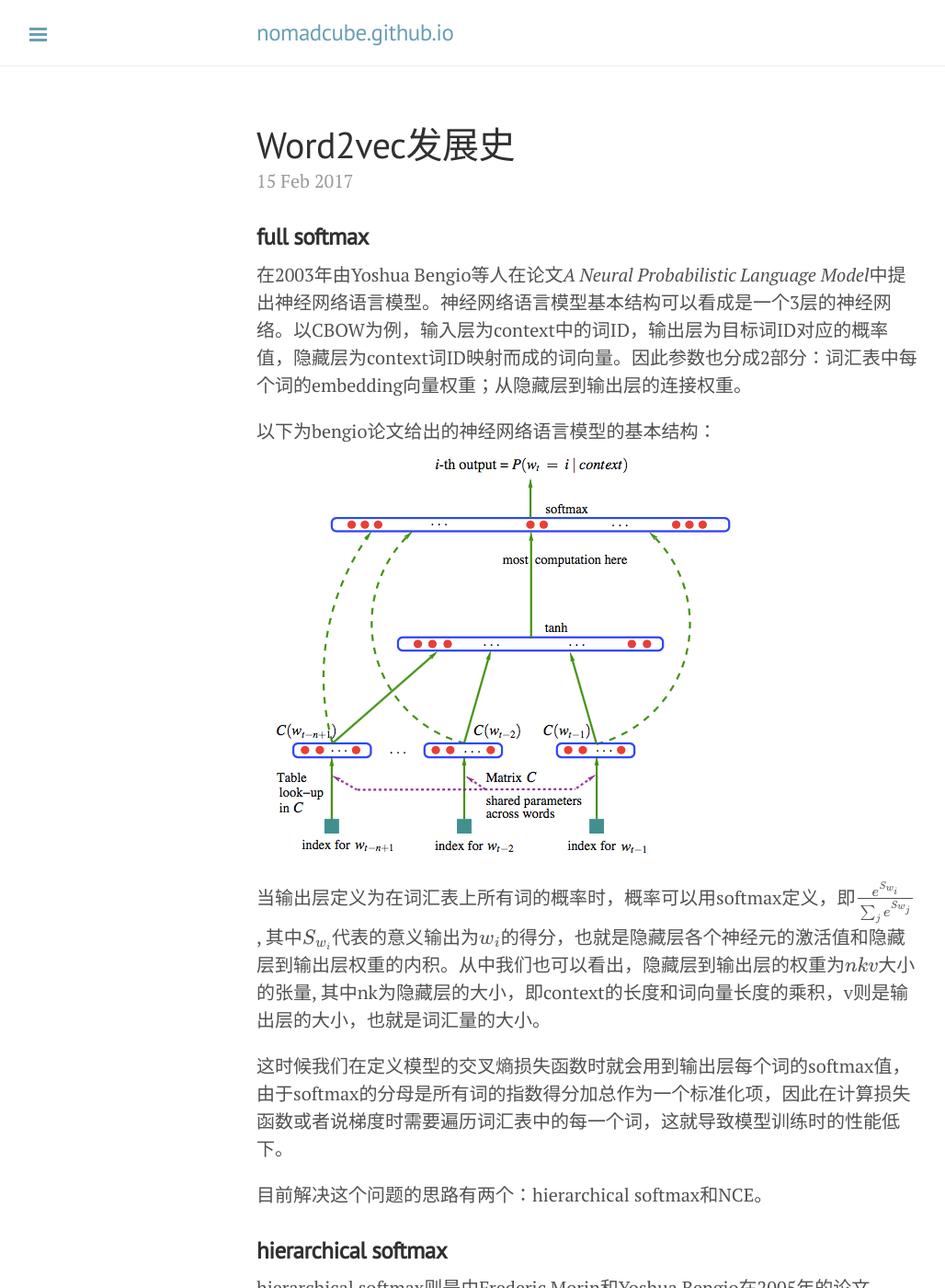
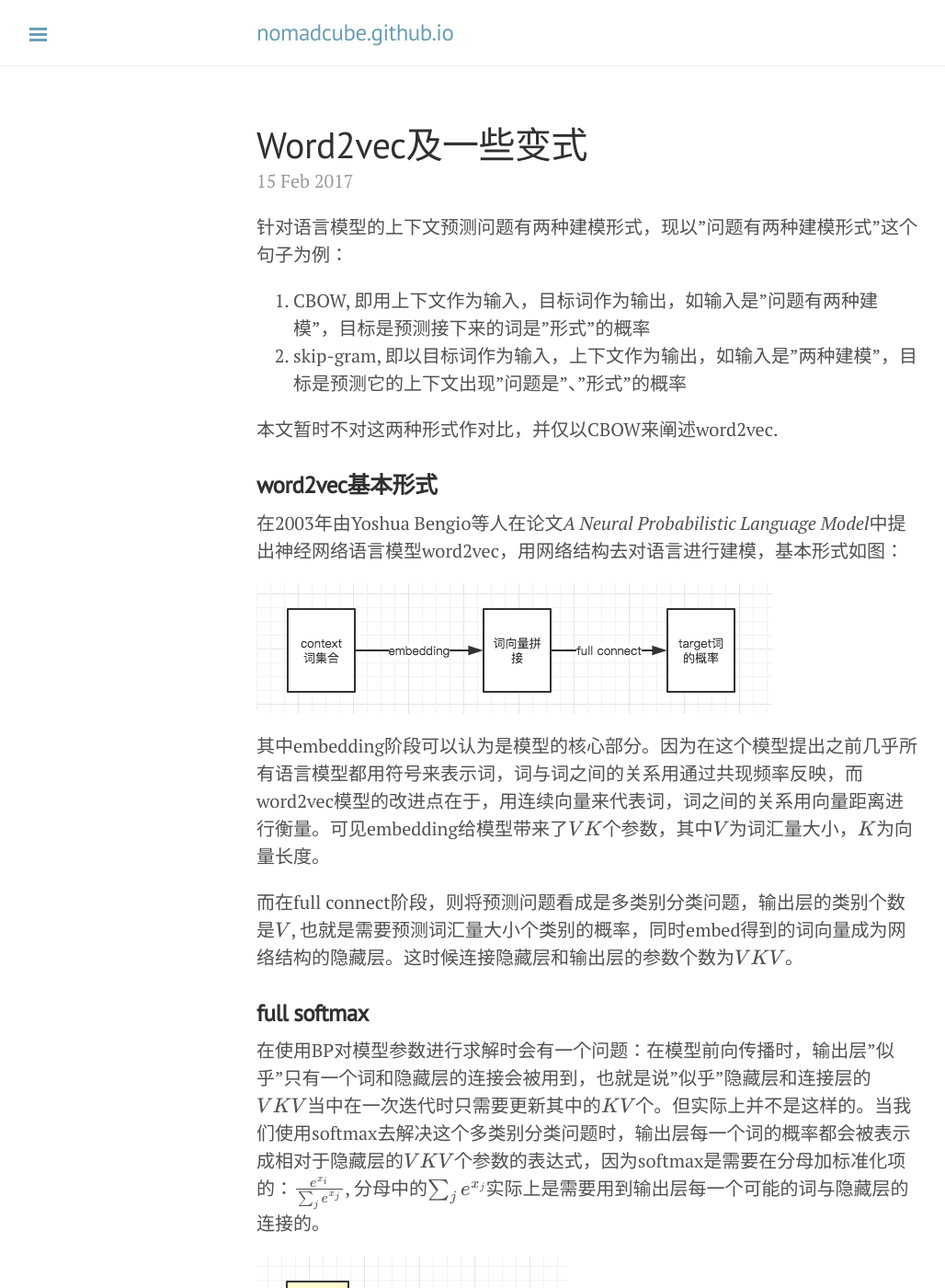
Before and after one commit to nomadcube/nomadcube.github.io, a Jekyll site: the page built from _posts/2017-02-15-word2vec及一些变式.md, in a window 1280 px wide and 1400 px high. Shown: the whole window at 92% size, without its empty margins (1-1029 px from the left). Built offline with Jekyll 4.4.1, drawn with Linux system fonts in a browser that asks for light colours; formulas are drawn with MathJax 3; comment, search, counter and statistics services are not loaded; some of the changed text lies outside the part shown.

Commit message:
新文章

```diff
--- a/_posts/2017-02-15-word2vec发展史.md
+++ b/_posts/2017-02-15-word2vec及一些变式.md
@@ -3,17 +3,28 @@ layout: post
 tags: 深度学习
 ---
 
+针对语言模型的上下文预测问题有两种建模形式，现以"问题有两种建模形式"这个句子为例：
+
+1. CBOW, 即用上下文作为输入，目标词作为输出，如输入是"问题有两种建模"，目标是预测接下来的词是"形式"的概率
+2. skip-gram, 即以目标词作为输入，上下文作为输出，如输入是"两种建模"，目标是预测它的上下文出现"问题是"、"形式"的概率
+
+本文暂时不对这两种形式作对比，并仅以CBOW来阐述word2vec.
+
+### **word2vec基本形式**
+在2003年由Yoshua Bengio等人在论文*A Neural Probabilistic Language Model*中提出神经网络语言模型word2vec，用网络结构去对语言进行建模，基本形式如图：
+
+![word2vec_1](/public/word2vec_1.png)
+
+其中embedding阶段可以认为是模型的核心部分。因为在这个模型提出之前几乎所有语言模型都用符号来表示词，词与词之间的关系用通过共现频率反映，而word2vec模型的改进点在于，用连续向量来代表词，词之间的关系用向量距离进行衡量。可见embedding给模型带来了$$VK$$个参数，其中$$V$$为词汇量大小，$$K$$为向量长度。
+
+而在full connect阶段，则将预测问题看成是多类别分类问题，输出层的类别个数是$$V$$, 也就是需要预测词汇量大小个类别的概率，同时embed得到的词向量成为网络结构的隐藏层。这时候连接隐藏层和输出层的参数个数为$$VKV$$。
+
 ### **full softmax**
-在2003年由Yoshua Bengio等人在论文*A Neural Probabilistic Language Model*中提出神经网络语言模型。神经网络语言模型基本结构可以看成是一个3层的神经网络。以CBOW为例，输入层为context中的词ID，输出层为目标词ID对应的概率值，隐藏层为context词ID映射而成的词向量。因此参数也分成2部分：词汇表中每个词的embedding向量权重；从隐藏层到输出层的连接权重。
+在使用BP对模型参数进行求解时会有一个问题：在模型前向传播时，输出层"似乎"只有一个词和隐藏层的连接会被用到，也就是说"似乎"隐藏层和连接层的$$VKV$$当中在一次迭代时只需要更新其中的$$KV$$个。但实际上并不是这样的。当我们使用softmax去解决这个多类别分类问题时，输出层每一个词的概率都会被表示成相对于隐藏层的$$VKV$$个参数的表达式，因为softmax是需要在分母加标准化项的：$$\frac{e^{x_i}}{\sum_j e^{x_j}}$$, 分母中的$$\sum_j e^{x_j}$$实际上是需要用到输出层每一个可能的词与隐藏层的连接的。
 
-以下为bengio论文给出的神经网络语言模型的基本结构：
-![word2vec_bengio](/public/word2vec_bengio.png)
+![word2vec_2](/public/word2vec_2.png)
 
-当输出层定义为在词汇表上所有词的概率时，概率可以用softmax定义，即$$\frac{e^{S_{w_i}}}{\sum_j e^{S_{w_j}}}$$, 其中$$S_{w_i}$$代表的意义输出为$$w_i$$的得分，也就是隐藏层各个神经元的激活值和隐藏层到输出层权重的内积。从中我们也可以看出，隐藏层到输出层的权重为$$nkv$$大小的张量, 其中nk为隐藏层的大小，即context的长度和词向量长度的乘积，v则是输出层的大小，也就是词汇量的大小。
-
-这时候我们在定义模型的交叉熵损失函数时就会用到输出层每个词的softmax值，由于softmax的分母是所有词的指数得分加总作为一个标准化项，因此在计算损失函数或者说梯度时需要遍历词汇表中的每一个词，这就导致模型训练时的性能低下。
-
-目前解决这个问题的思路有两个：hierarchical softmax和NCE。
+以上这种求解方式也称为full softmax, 导致每次迭代都需要对$$VKV+VK$$个参数进行求梯度和参数更新，会影响模型训练性能。为了解决这个问题，目前主要使用的两种思路分别是hierarchical softmax和NCE。
 
 ### **hierarchical softmax**
 hierarchical softmax则是由Frederic Morin和Yoshua Bengio在2005年的论文*Hierarchical Probabilistic Neural Network Language Model*中提出。提出的原因显然是为了解决full softmax模型的训练性能低下问题。
```
Also changed, not shown: public/word2vec_1.png (added), public/word2vec_2.png (added).
